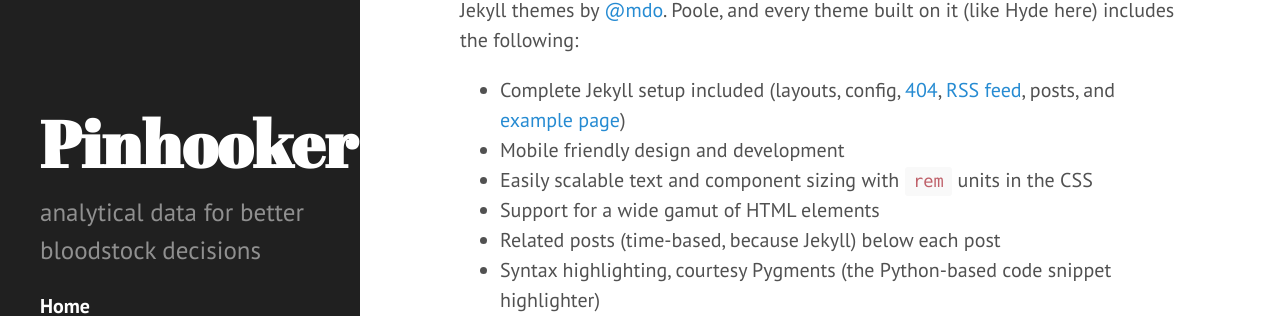
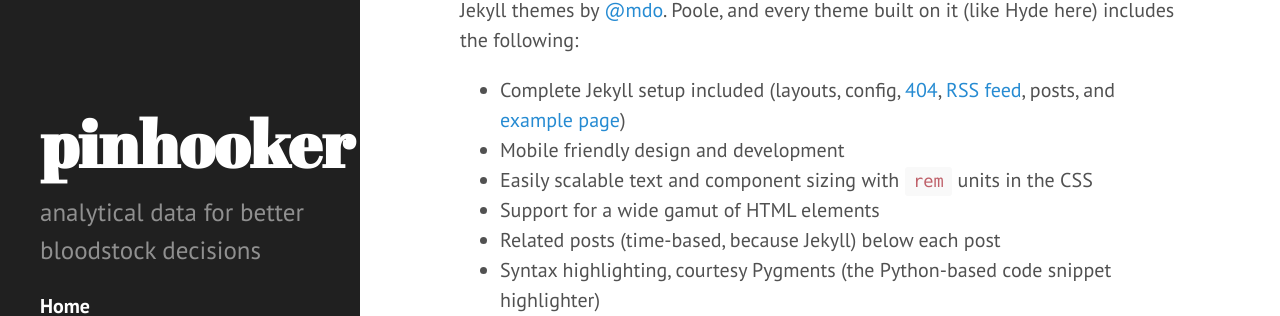
Before and after one commit to phillc73/pinhooker, a Jekyll site: the page built from index.html, in a window 1280 px wide. Shown: the part 346-662 px from the top of the page. Built offline with Jekyll 4.4.1, drawn with Linux system fonts in a browser that asks for light colours; the list of posts is cut into pages by our own code.

```diff
--- a/_config.yml
+++ b/_config.yml
@@ -6,7 +6,7 @@ highlighter:      rouge
 permalink:        pretty
 
 # Setup
-title:            Pinhooker
+title:            pinhooker
 tagline:          'bloodstock sales analysis'
 description:      'analytical data for better bloodstock decisions'
 url:              http://phillc73.github.io/pinhooker/
```
